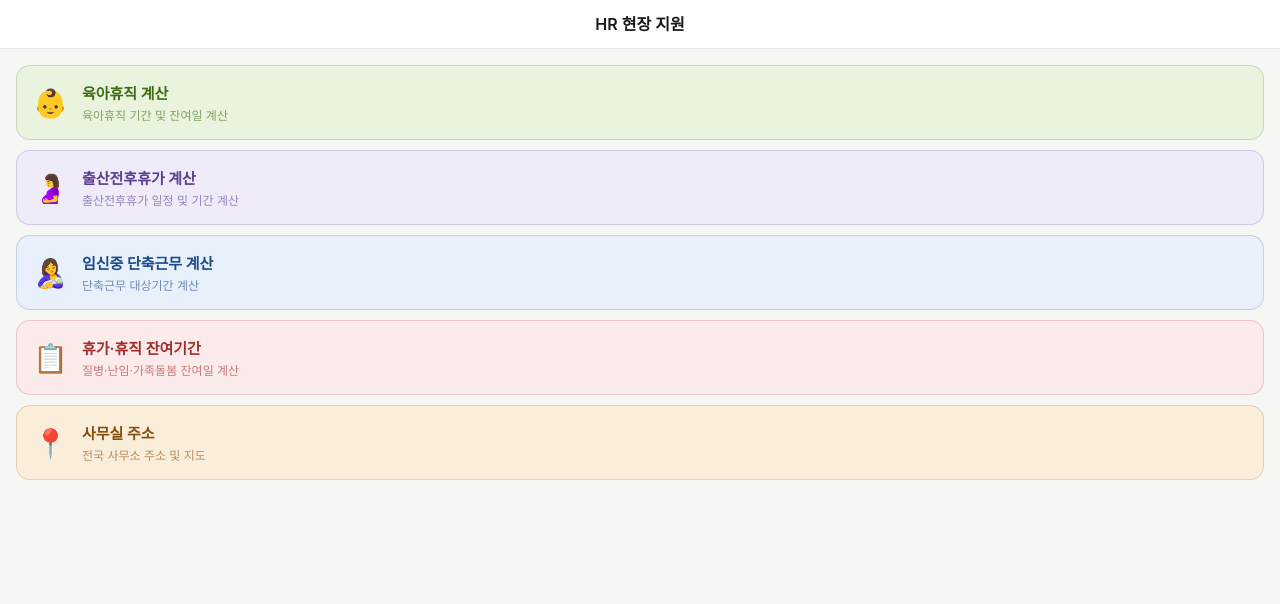
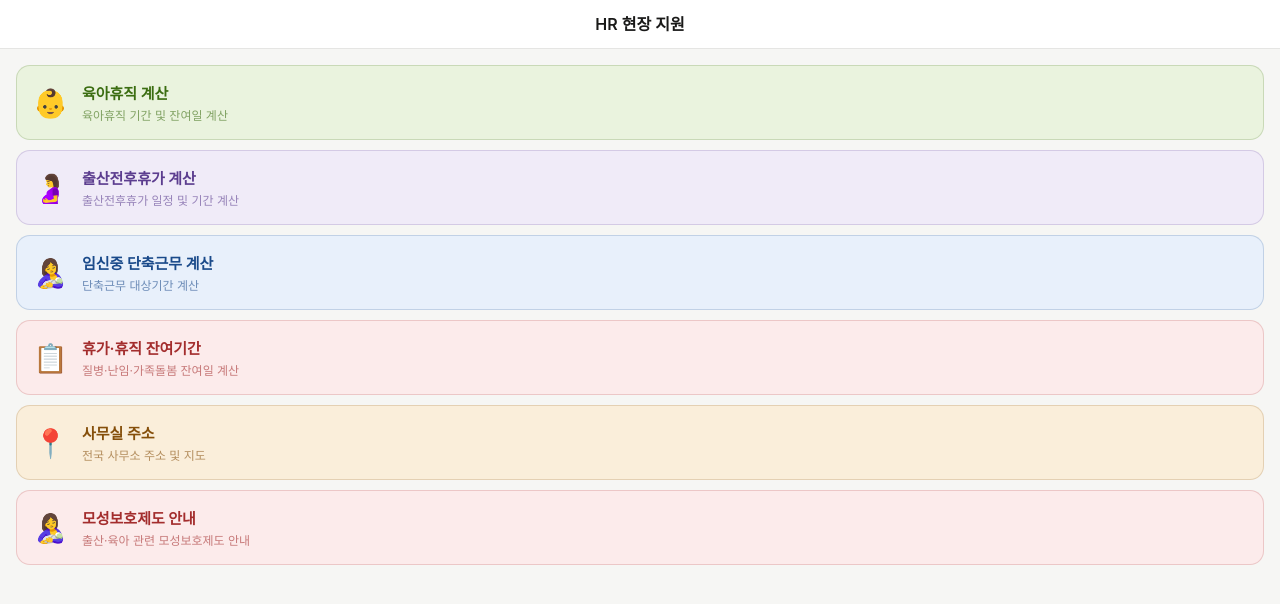
Before and after one commit to shinsak12-sketch/hr-note, a React (Vite) app in the folder frontend/: page /field in a window 1280 px wide. Shown: the top 604 px of the page. Built offline with nearby package versions, Linux system fonts and the light colour scheme; no server answers.

Commit message:
feat: 현장화면 모성보호제도 안내 버튼 추가

```diff
--- a/frontend/src/pages/FieldHub.jsx
+++ b/frontend/src/pages/FieldHub.jsx
@@ -29,6 +29,14 @@ export default function FieldHub() {
             </div>
           </button>
         ))}
+        <button onClick={() => window.open('https://sonsa-mu.vercel.app/', '_blank')}
+          style={{ display: 'flex', alignItems: 'center', gap: 14, padding: '16px', borderRadius: 14, border: '0.5px solid #A32D2D30', background: '#FCEBEB', cursor: 'pointer', textAlign: 'left', width: '100%', fontFamily: 'inherit' }}>
+          <span style={{ fontSize: 28, flexShrink: 0 }}>🤱</span>
+          <div>
+            <div style={{ fontWeight: 700, fontSize: 15, color: '#A32D2D', marginBottom: 3 }}>모성보호제도 안내</div>
+            <div style={{ fontSize: 12, color: '#A32D2D99' }}>출산·육아 관련 모성보호제도 안내</div>
+          </div>
+        </button>
       </div>
     </div>
   );
```
Also changed, not shown: 1 other file (tests, documents, lock files or other folders).
